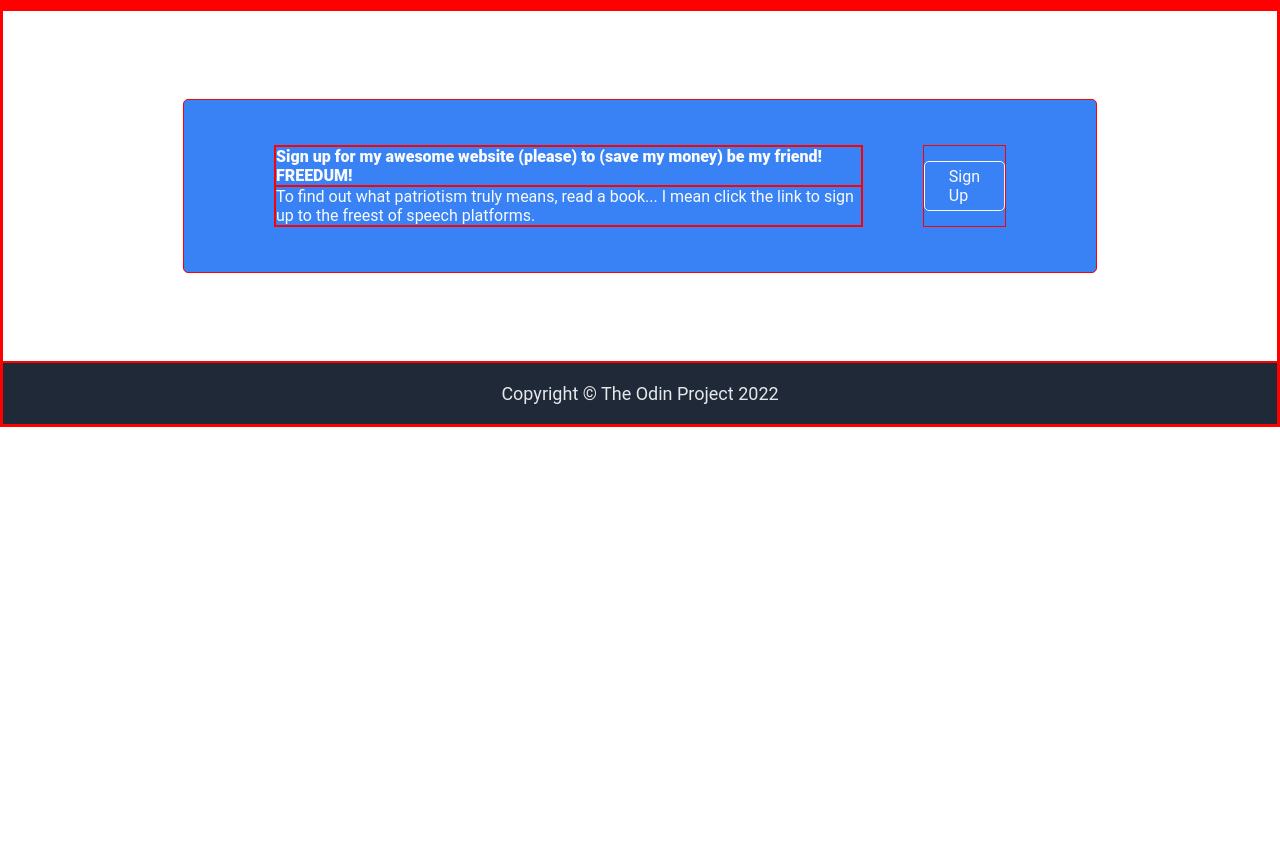
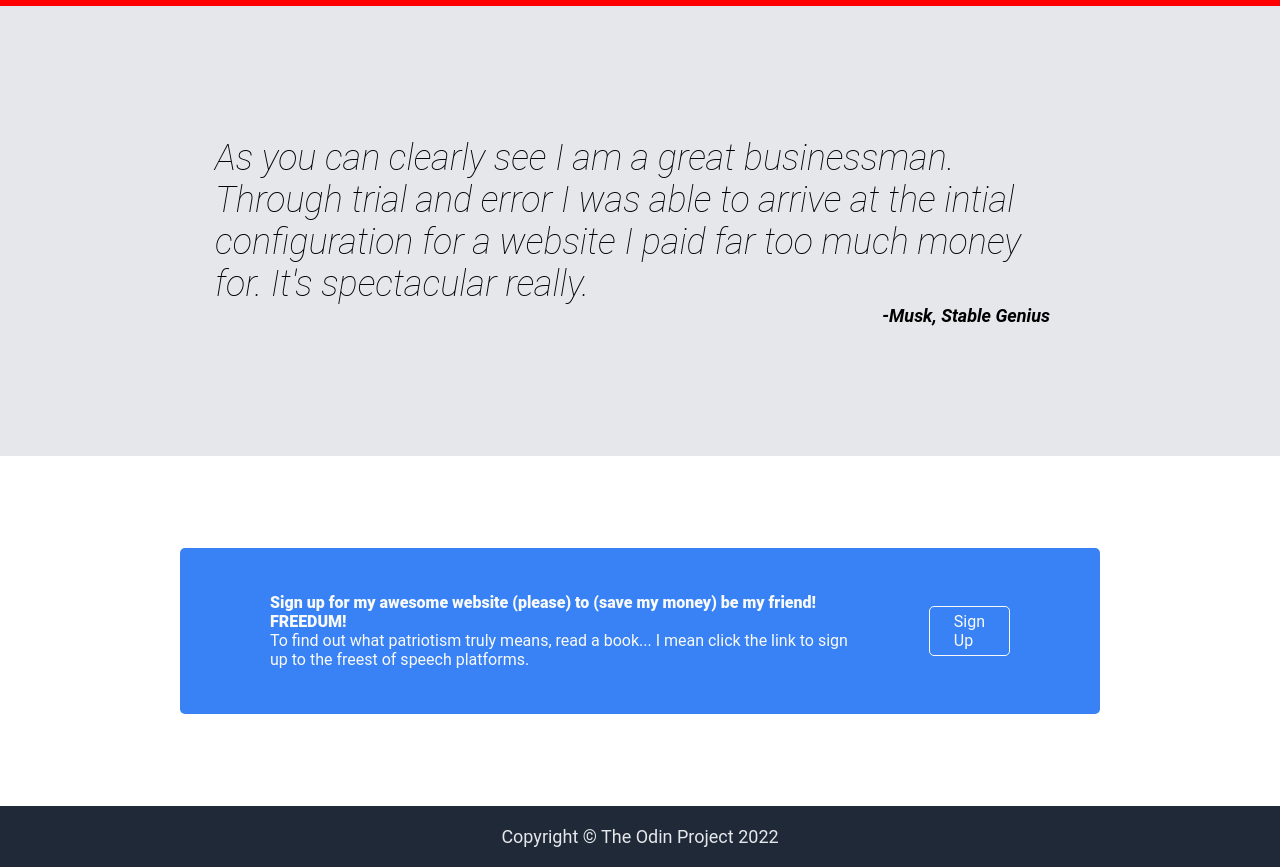
Before and after one commit to beckevan23/landing-page, a plain HTML site: page index.html in a window 1280 px wide. Before the commit the page ends 800 px from the top, so only its background shows below. Drawn offline with Linux system fonts and the light colour scheme.

Commit message:
Complete quote section

```diff
--- a/files/style.css
+++ b/files/style.css
@@ -1,5 +1,12 @@
-* {
+* .header, * .introcontainer, * .infocontainer {
     border: 1px solid red;
+}
+
+.attribution {
+    align-self: flex-end;
+    font-size: 18px;
+    font-weight: bold;
+    margin-right: 15px;
 }
 
 body{
@@ -29,6 +36,24 @@ body{
     justify-content: center;
 }
 
+.quotecontainer {
+    display: flex;
+    flex-direction: column;
+    max-width: 850px;
+}
+
+.quotesection {
+    align-items: center;
+    background-color: #e5e7eb;
+    display: flex;
+    flex-direction: column;
+    font-size: 36px;
+    font-style: italic;
+    font-weight: lighter;
+    height: 450px;
+    justify-content: center;
+}
+
 .signupbutton {
     border: 1px solid #f9faf8;
     border-radius: 5px;
--- a/index.html
+++ b/index.html
@@ -11,7 +11,12 @@
     <div class="header"></div>
     <div class="introcontainer"></div>
     <div class="infocontainer"></div>
-    <div class="quotecontainer"></div>
+    <div class="quotesection">
+        <div class="quotecontainer">
+            <div class="quote">As you can clearly see I am a great businessman. Through trial and error I was able to arrive at the intial configuration for a website I paid far too much money for. It's spectacular really.</div>
+            <div class="attribution">-Musk, Stable Genius</div>
+        </div>
+    </div>
     <div class="signupcontainer">
         <div class="signupmodal">
             <div class="leftmodal">
```
